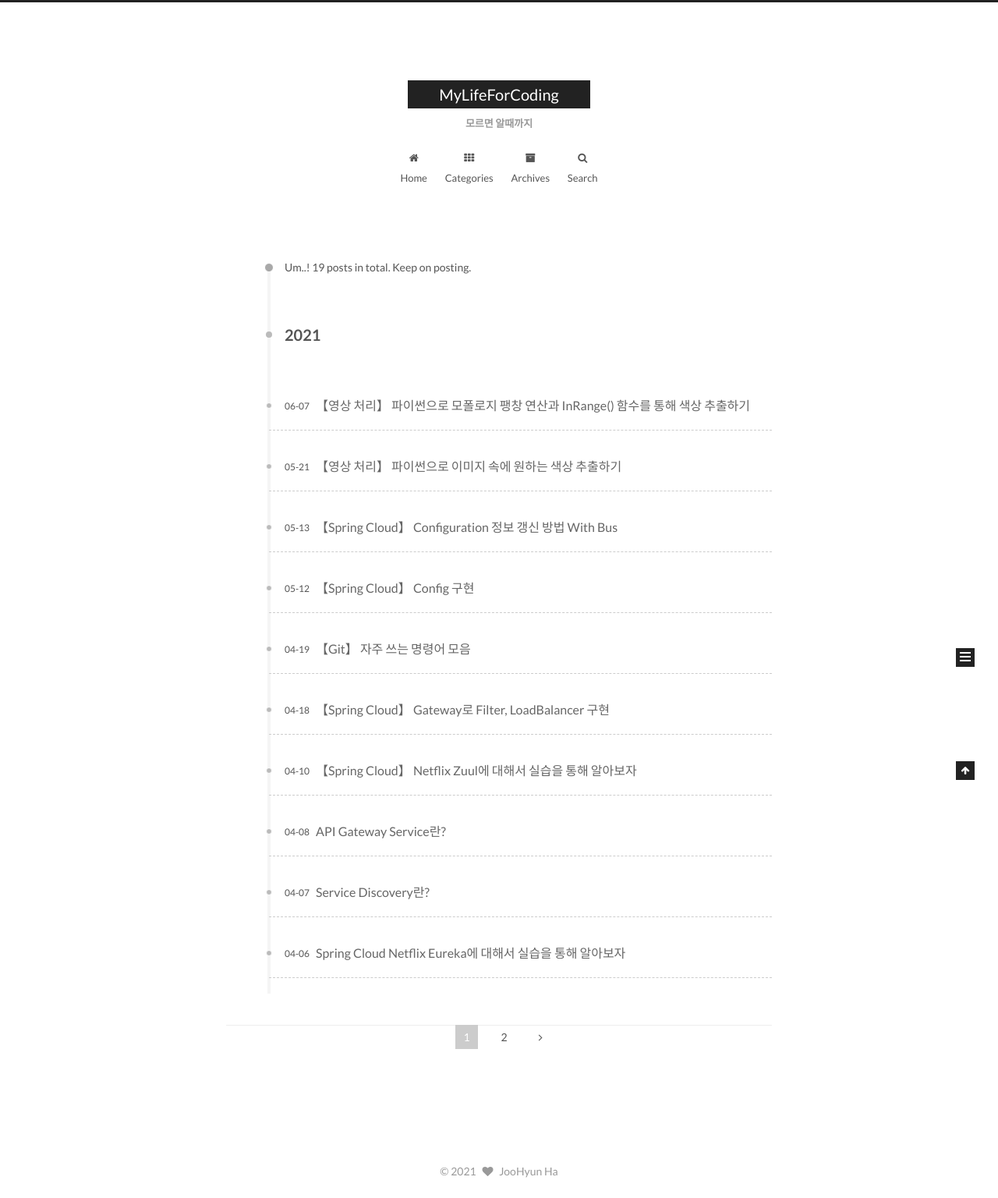
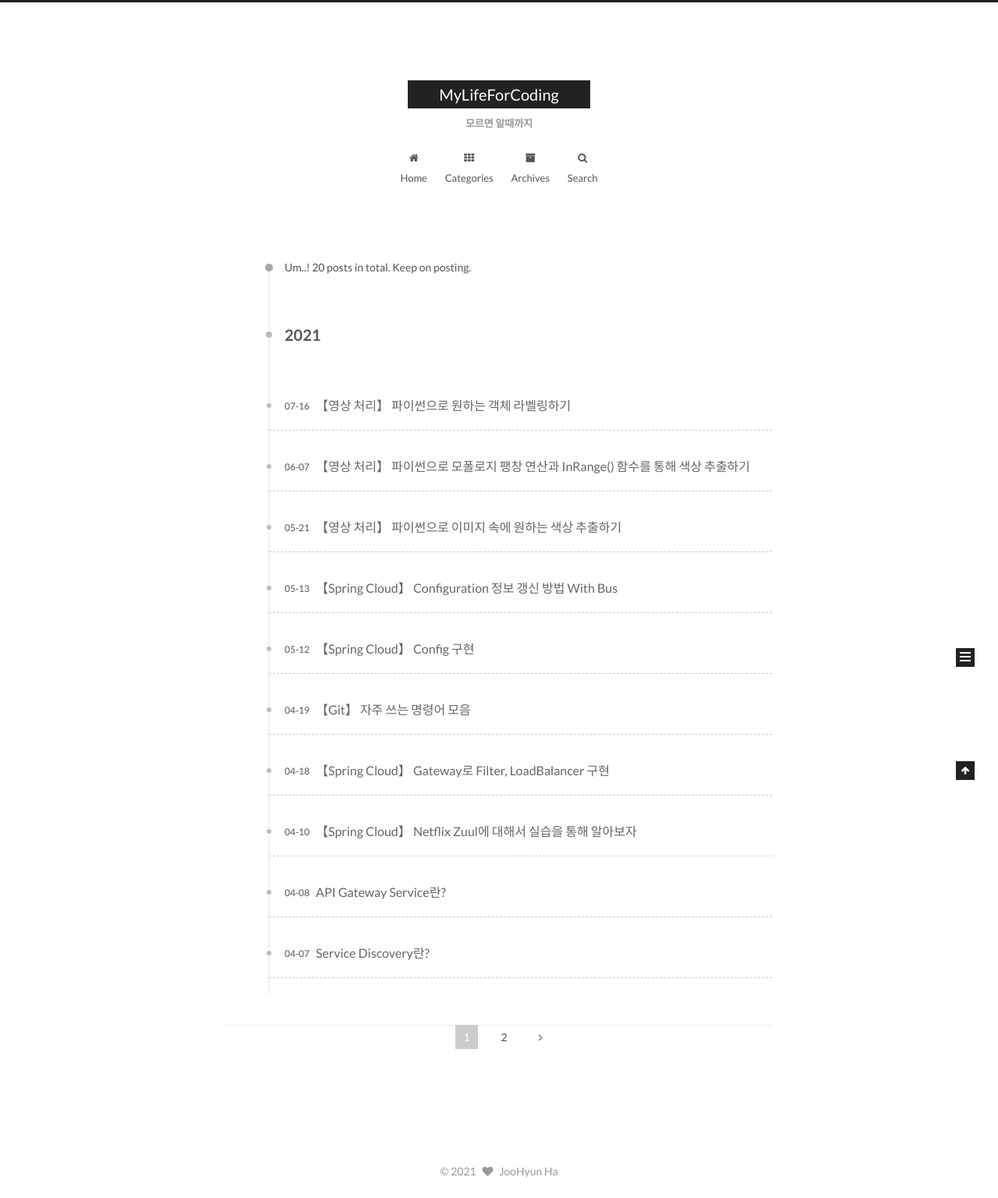
Before and after one commit to mangchhe/mangchhe.github.io, a Jekyll site: the page built from archives/index.html, in a window 1280 px wide. Shown: the whole page at 78% size. Built offline with Jekyll 4.4.1, drawn with Linux system fonts in a browser that asks for light colours; comment, search, counter and statistics services are not loaded; some of the changed lines change nothing that is shown.

Commit message:
Add: LabelingFromImage Post [라벨링 개념 및 실습 설명]

````diff
--- a/_config.yml
+++ b/_config.yml
@@ -19,7 +19,7 @@ baseurl:
 permalink: pretty
 
 # Pagination
-paginate: 5
+paginate: 10
 #paginate_path: "/page:num/"
 archive:
   paginate: 10
--- /dev/null
+++ b/_posts/2021-07-16-LabelingFromImage.md
@@ -0,0 +1,145 @@
+---
+title: 【영상 처리】 파이썬으로 원하는 객체 라벨링하기
+decription:
+categories:
+ - ImageProcess
+tags:
+ - Python
+ - Image
+ - OpenCV
+ - Numpy
+---
+
+> 이전 포스터에서 모폴로지 연산과 inRange() 함수를 통해 색상을 추출하는 방법에 대해서 알아보았고 이번 포스터는 찾으려고 하는 색상에 대해서 라벨링(Labeling)를 하는 방법에 대해서 알아보자.
+
+> ## 상황
+
+![label_situation](/assets/label_situation.JPG)
+
+다양한 객체들이 있는 화면에서 초록색을 가지는 객체의 이미지만 뽑아내고 싶거나 객체 갯수 등을 알고싶을 때 어떻게 해야 될까?
+
+이때 영상처리 기법 **라벨링(Labeling)** 을 사용하면 위 내용들을 한번에 해결할 수 있다.
+
+> ## 라벨링(Labeling)이란?
+
+이미지 내에서 주위 같은 픽셀값들을 가지는 픽셀들을 그룹화하여 그룹별로 번호를 매긴 것이다.
+
+> ## 라벨링 과정 설명
+
+1. image grayscale
+2. image 이진화(binarization)
+3. grassfire algorithm
+
+> #### image grayscale
+
+컬러 이미지를 흑백 이미지로 변환해야 한다. 이유는 간단하다. RGB라고 한다면 색상이 RGB(255(R) * 255(G) * 255(B))개로 너무 다양해서 시간이 오래걸리고 다양한만큼 비슷한 색상을 걸러내기 위해서 if(최저색상 < 색상 < 최대색상)과 같은 조건문이 필요로 한다.
+쉽게 말해서 **컬러 이미지 -> 흑백 이미지 지 변환 작업을 해야하고 하는 이유는 컬러 이미지를 이용하면 시간이 오래 걸리고 비효율적이기 때문이다.**
+
+``` python
+# 이미지 읽어올 때 흑백으로 불러오기
+src = cv2.imread('파일명.jpg', cv2.IMREAD_GRAYSCALE)
+
+# 컬러 이미지(RGB)를 흑백 이이미지(GRAY)로 변환
+gray = cv2.cvtColor(src, cv2.COLOR_BGR2GRAY)
+```
+
+> #### image 이진화(binarization)
+
+0 ~ 255의 픽셀값을 가지는 흑백 이미지를 255(백)과 0(흑) 픽셀값만 가지는 이미지로 변환하는 것을 말한다.
+임계값을 정하여 임계값 보다 낮은 값을 가지면 흑, 임계값 보다 높은 값을 가지면 백으로 만든다.
+이진화를 하는 이유는 추출하고자하는 객체에 대해서 효율적으로 처리하기 위해서 하는 전처리 작업이라고 생각하면 된다.
+
+``` python
+# param
+# grayscale image
+# 임계값보다 작다면 0
+# 임계값보다 크다면 255
+# cv2.THRESH_OTSU는 임계값을 자동으로 구하는 알고리즘
+_, src_bin = cv2.threshold(src, 0, 255, cv2.THRESH_OTSU)
+```
+
+> #### grassfire algorithm
+
+영어를 그대로 해석하면 잔디 + 불 알고리즘이다. 알고리즘이 잔디에 불을 붙인 형태로 로직이 처리되기 때문에 붙여진 이름이다. 그러면 이 알고리즘이 무엇인가?
+
+![label_explanation](/assets/label_explanation.JPG)
+
+시작 지점으로부터 사방으로 퍼져가며 객체를 찾는 방식이다. 위 그림에 대략적으로 흘러가는 알고리즘에 대해서 작성하였다. 이해가 안간다면 다음 [백준 링크](https://www.acmicpc.net/problem/21938)에서 문제를 풀어보도록 하자.
+
+|-|grassfire|image|
+|:-:|:-:|:-:|
+|시작 지점|불을 집힌 곳|255(백) 픽셀값을 가진 곳|
+|이동|좌우상하로 잔디가 있는 곳에 불이 번짐|좌우상하 255 픽셀값을 가지는 곳으로 확장|
+
+``` python
+# return
+# cnt : 객체 총 갯수 - 1(배경 제외)
+# labels : 각 객체 번호
+# stats : x, y, w ,h
+# centroids : 각 객체 중심 좌표
+cnt, labels, stats, centroids = cv2.connectedComponentsWithStats(src_bin)
+```
+
+> ## 라벨링 결과
+
+![label_result](/assets/label_result.JPG)
+
+``` python
+import cv2
+
+src = cv2.imread('map.jpg', cv2.IMREAD_GRAYSCALE)
+
+_, src_bin = cv2.threshold(src, 0, 255, cv2.THRESH_OTSU)
+
+cnt, labels, stats, centroids = cv2.connectedComponentsWithStats(src_bin)
+
+dst = cv2.cvtColor(src, cv2.COLOR_GRAY2BGR)
+
+for i in range(1, cnt):
+    (x, y, w, h, area) = stats[i]
+
+    cv2.putText(dst, str(i), (x + w // 2 - 5, y + h // 2 + 5), cv2.FONT_HERSHEY_PLAIN, 1, (0, 0, 255), 1, cv2.LINE_AA)
+    cv2.rectangle(dst, (x, y, w, h), (0, 0, 255))
+
+cv2.imshow('src', src)
+cv2.imshow('src_bin', src_bin)
+cv2.imshow('dst', dst)
+cv2.waitKey(0)
+```
+
+> ## 라벨링 응용
+
+원하는 색상만 객체 라벨링을 이용해보자
+
+색상 추출과 팽창의 개념을 모른다면 → [링크](https://mangchhe.github.io/imageprocess/2021/06/07/ExtractDarkColorFromImage/)
+
+![label_result2](/assets/label_result2.JPG)
+
+``` python
+import cv2
+import numpy as np
+
+src = cv2.imread('map_2.jpg')
+
+# 소스 추가(응용)
+lower_green = (79, 209, 146)
+upper_green = (79, 209, 146)
+hsv = cv2.inRange(src, lower_green, upper_green)
+hsv_dilate = cv2.dilate(hsv, np.ones((3, 3), np.uint8), iterations=3)
+
+cnt, labels, stats, centroids = cv2.connectedComponentsWithStats(hsv_dilate)
+
+dst = cv2.cvtColor(hsv_dilate, cv2.COLOR_GRAY2BGR)
+
+for i in range(1, cnt):
+    (x, y, w, h, area) = stats[i]
+
+    cv2.putText(dst, str(i), (x + w // 2 - 5, y + h // 2 + 5), cv2.FONT_HERSHEY_PLAIN, 1, (0, 0, 255), 1, cv2.LINE_AA)
+    cv2.rectangle(dst, (x, y, w, h), (0, 0, 255))
+
+cv2.imshow('src', src)
+cv2.imshow('hsv', hsv)
+cv2.imshow('hsv_dilate', hsv_dilate)
+cv2.imshow('dst', dst)
+cv2.waitKey(0)
+```
````
Also changed, not shown: assets/label_explanation.JPG (added), assets/label_result.JPG (added), assets/label_result2.JPG (added), assets/label_situation.JPG (added).
